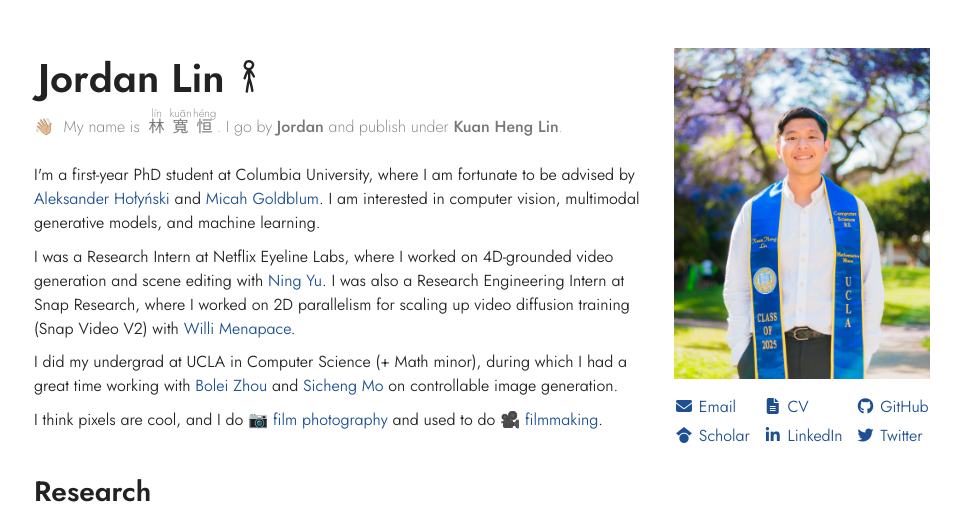
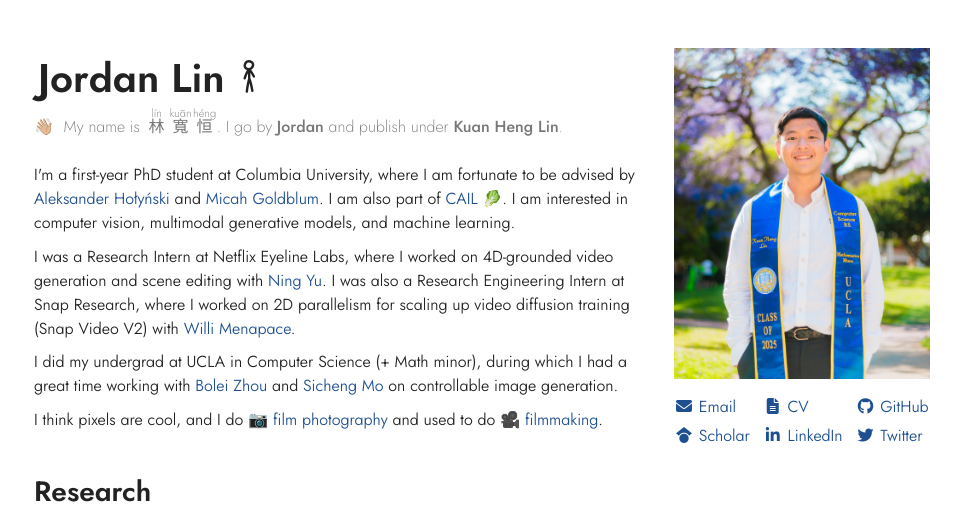
Before and after one commit to kuanhenglin/kuanhenglin.github.io, a Jekyll site: the page built from index.html, in a window 1280 px wide and 900 px high, cut to the strip 0-513 px from the top of the window. Shown: the whole strip, without its empty margins (158-1119 px from the left). Built offline with Jekyll 4.4.1, drawn with Linux system fonts in a browser that asks for light colours; comment, search, counter and statistics services are not loaded.

Commit message:
Add CAIL affiliation, Go-with-the-Track link updated on CV

```diff
--- a/index.html
+++ b/index.html
@@ -13,7 +13,7 @@
       --><span class="ruby-char"><span class="ruby-rt">héng</span>恒</span>. I go by <b>Jordan</b> and publish under <b>Kuan Heng Lin</b>.
     </p>
     <p>
-      I'm a first-year PhD student at Columbia University, where I am fortunate to be advised by <a href="https://holynski.org">Aleksander Hołyński</a> and <a href="https://goldblum.github.io">Micah Goldblum</a>. I am interested in computer vision, multimodal generative models, and machine learning.
+      I'm a first-year PhD student at Columbia University, where I am fortunate to be advised by <a href="https://holynski.org">Aleksander Hołyński</a> and <a href="https://goldblum.github.io">Micah Goldblum</a>. I am also part of <a href="https://cail.columbia.edu">CAIL</a> &#129388;. I am interested in computer vision, multimodal generative models, and machine learning.
     </p>
     <p>
       I was a Research Intern at Netflix Eyeline Labs, where I worked on 4D-grounded video generation and scene editing with <a href="https://ningyu1991.github.io">Ning Yu</a>. I was also a Research Engineering Intern at Snap Research, where I worked on 2D parallelism for scaling up video diffusion training (Snap Video V2) with <a href="https://www.willimenapace.com/">Willi Menapace</a>.
```
Also changed, not shown: 1 other file.
